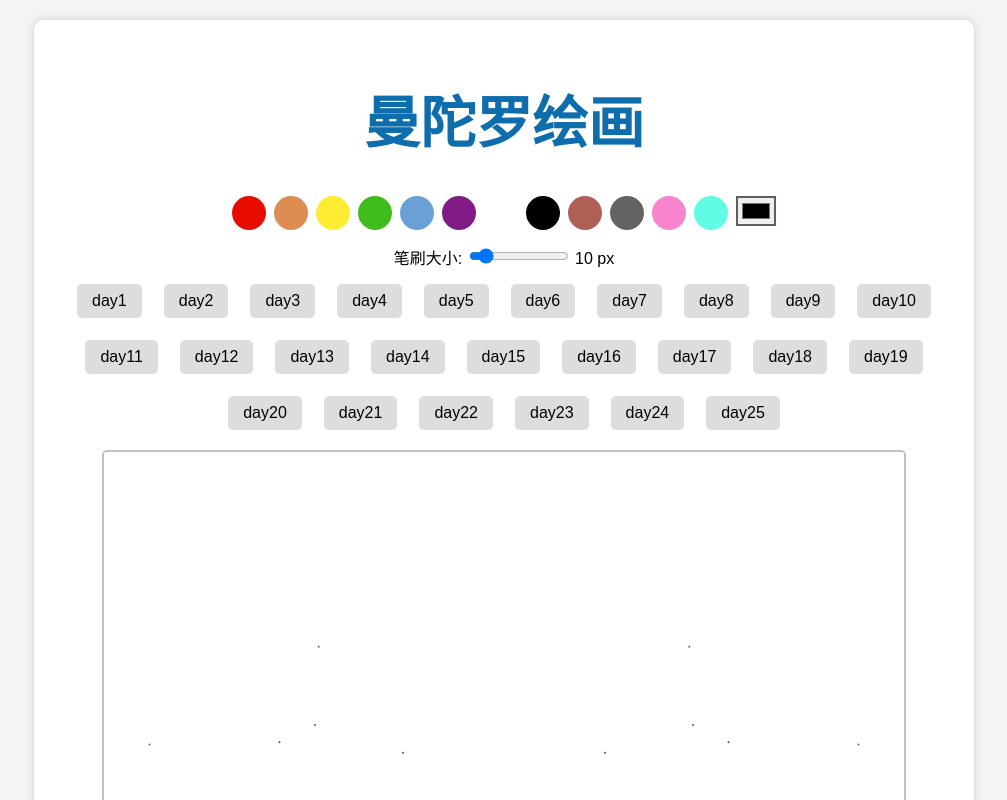
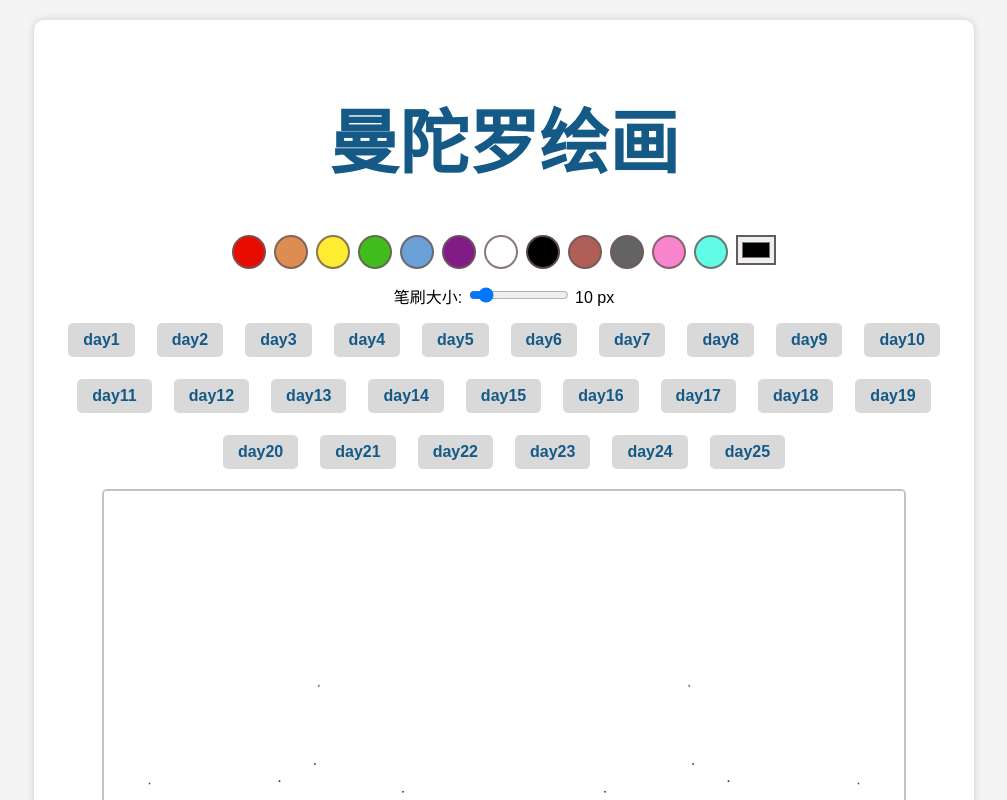
Before and after one commit to wenoooz/mandala_painting, a plain HTML site: page index.html in a window 1280 px wide. Shown: the top 800 px of the page, without its empty margins (136-1143 px from the left). Drawn offline with Linux system fonts and the light colour scheme; a web font is replaced by a local one.

Commit message:
界面样式调整

```diff
--- a/styles.css
+++ b/styles.css
@@ -16,18 +16,19 @@ body {
     border-radius: 10px;
     box-shadow: 0 0 10px rgba(0, 0, 0, 0.15);
 }
-
 @font-face {
-    font-family: "customFont";
+    font-family: "chn";
     src: url("fonts/zihun.ttf") format("truetype");
+}
+@font-face {
     font-family: "eng";
     src: url("fonts/thin.ttf") format("truetype");
 }
 /* 标题样式 */
 h1 {
-    font-family: "customFont", sans-serif;
-    font-size: 56px;
-    color: #0e6dac;
+    font-family: "chn", sans-serif;
+    font-size: 70px;
+    color: #155a87;
 }
 
 /* 颜色板 */
@@ -44,7 +45,7 @@ h1 {
     height: 30px;
     border-radius: 50%;
     cursor: pointer;
-    border: 2px solid transparent;
+    border: 2px solid #6e5b5bcf;
 }
 
 .color-swatch.active {
@@ -93,11 +94,11 @@ button {
 }
 
 #undo {
-    background-color: #3070d5;
+    background-color: #6c9ae4;
 }
 
 #undo:hover {
-    background-color: #0051e6;
+    background-color: #6190e6;
 }
 
 #clear {
@@ -119,10 +120,12 @@ button {
 }
 
 .image-btn {
-    font-family: "customFont", sans-serif;
+    font-family: "eng", sans-serif;
+    font-weight: 900;
+    color: #155a87;
     padding: 8px 15px;
     border: none;
-    background-color: #ddd;
+    background-color: #d9d9d9;
     cursor: pointer;
     font-size: 16px;
     border-radius: 5px;
```
